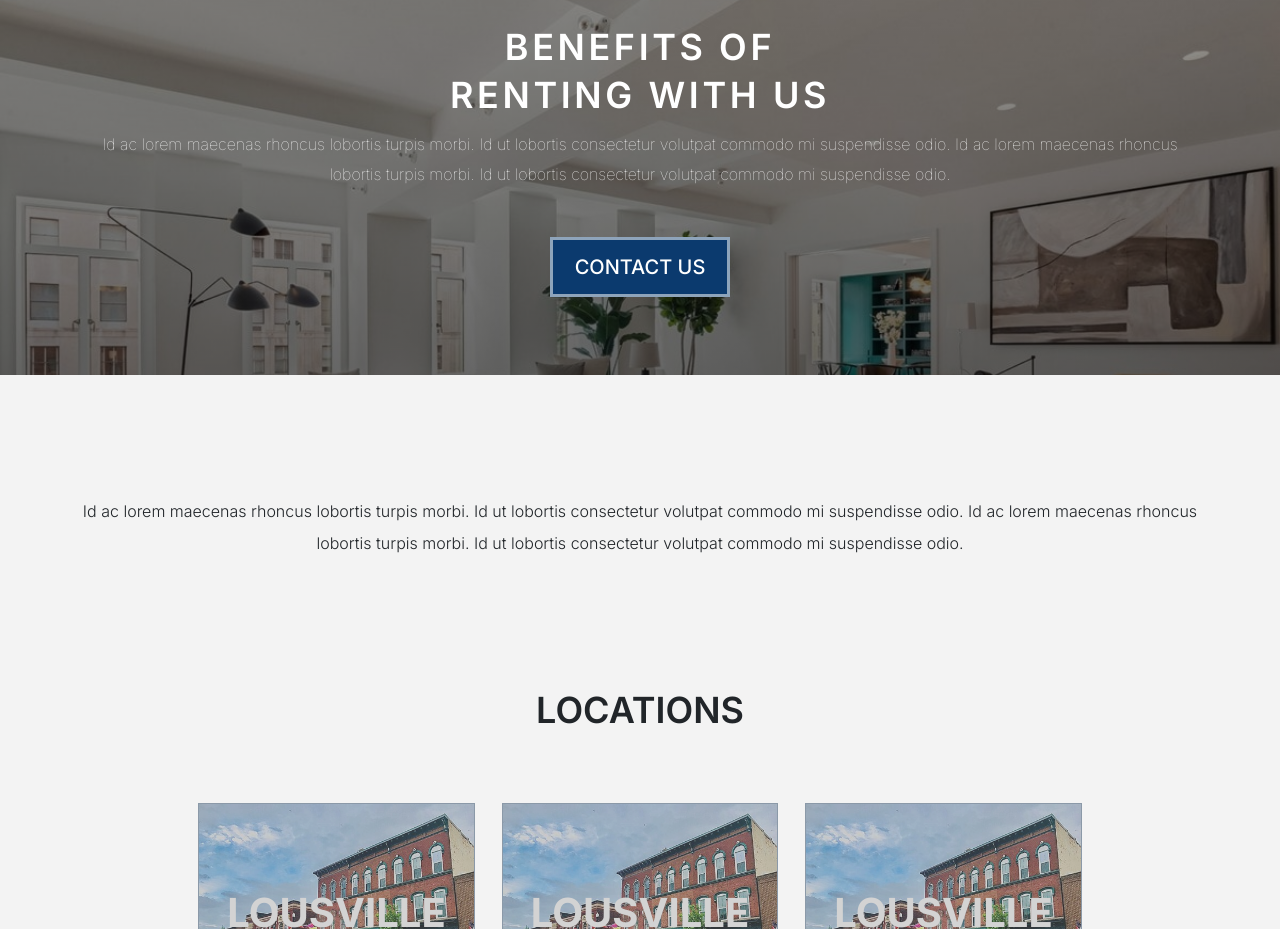
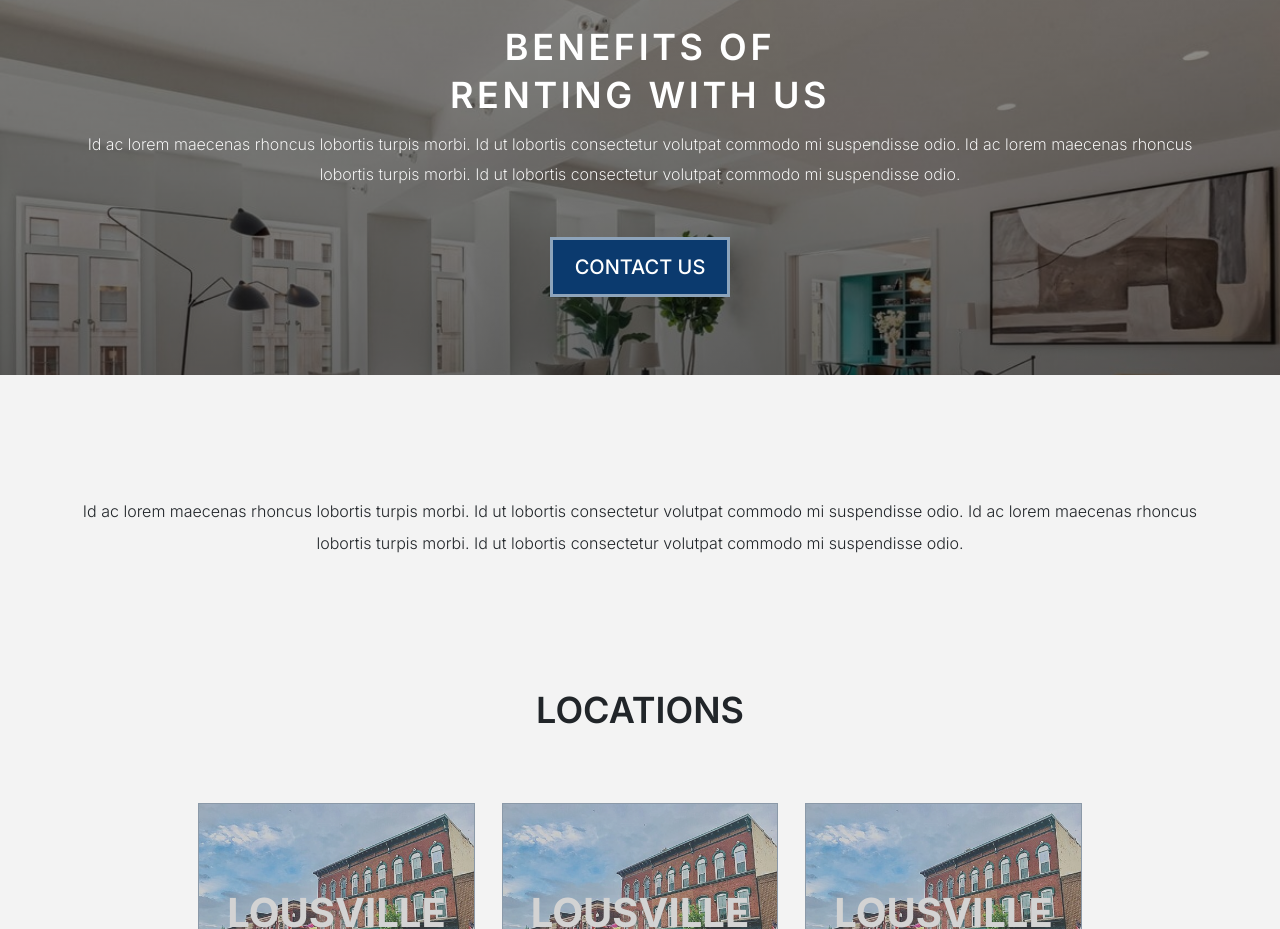
Before and after one commit to Maggie24-tech/Koffiehomes, a plain HTML site: page index.html in a window 1280 px wide. Shown: the part 1100-2029 px from the top of the page. Drawn offline with nearby package versions, Linux system fonts and the light colour scheme.

Commit message:
changed font weight on paragraph

```diff
--- a/style.css
+++ b/style.css
@@ -157,7 +157,7 @@ nav {
 
 .main-banner p {
   font-family: var(--text-font-family);
-  font-weight: 100;
+  font-weight: 250;
   line-height: 30px;
   padding: 0 60px;
   margin: 10px 15px 60px;
```
Also changed, not shown: Properties.html (+0 -3 lines).
